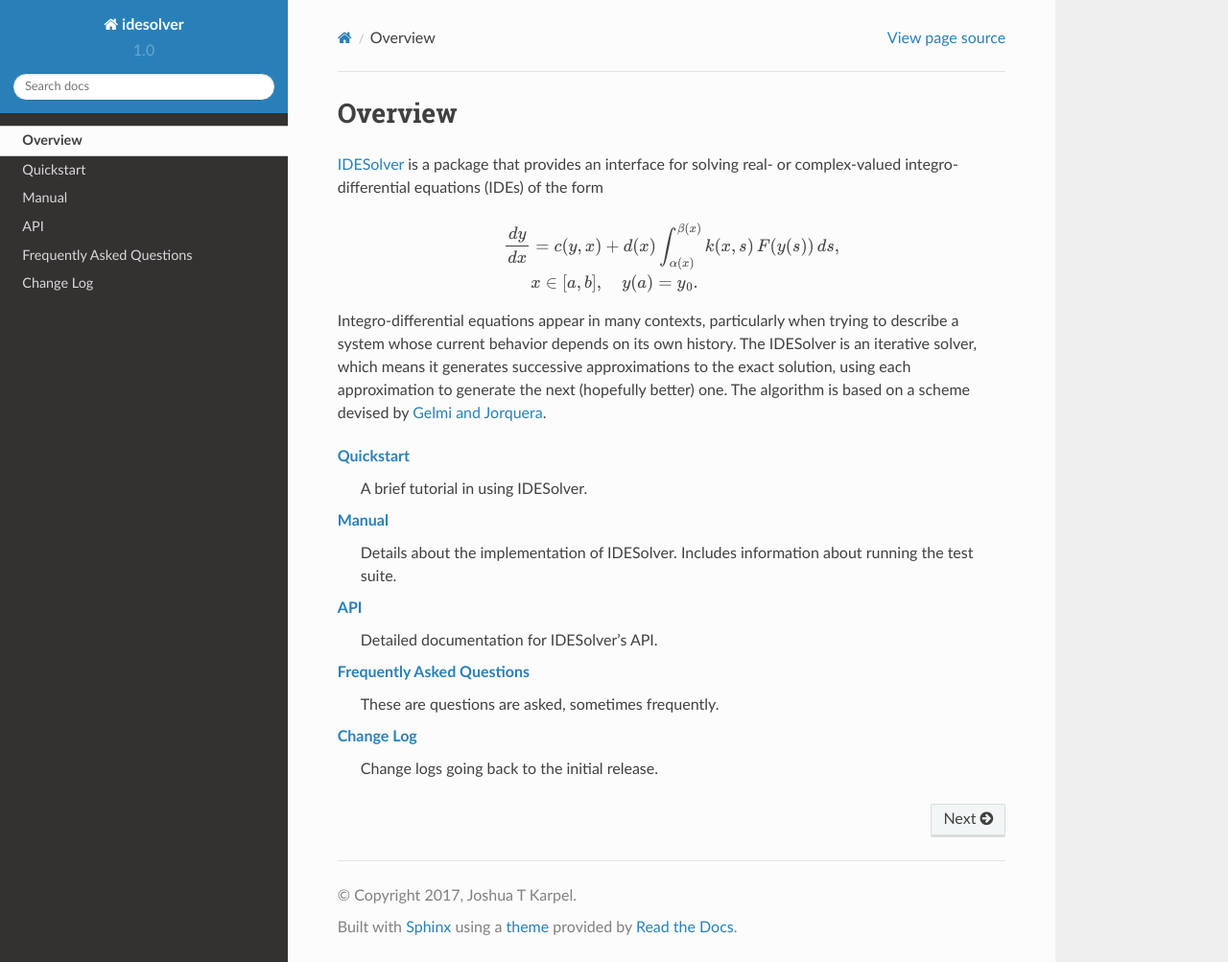
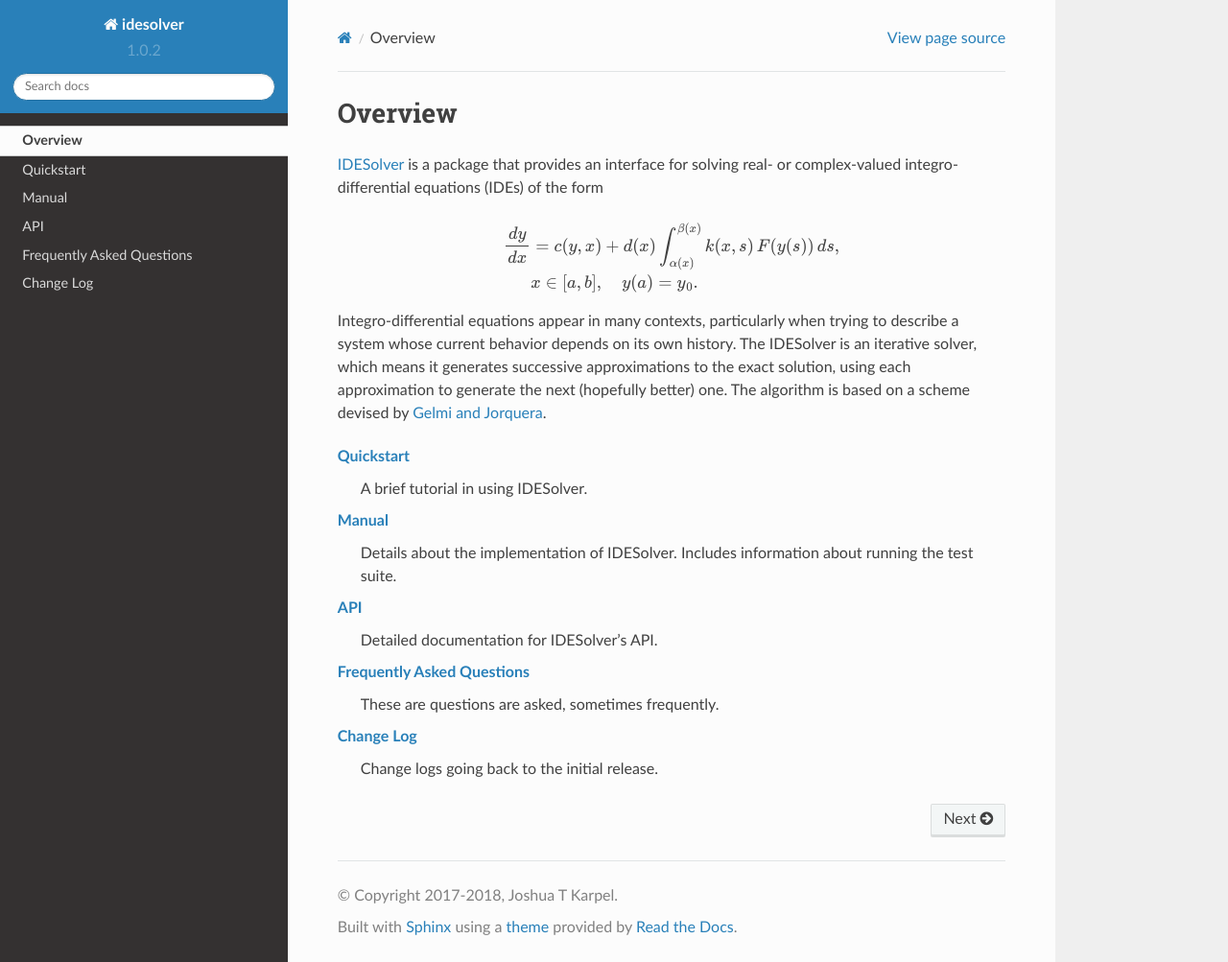
Before and after one commit to JoshKarpel/idesolver, a Sphinx documentation site: the page built from docs/source/index.rst, in a window 1280 px wide and 1003 px high. Shown: the whole window at 96% size. Built offline with Sphinx 7.4.7 and the Read the Docs theme 2.0.0, drawn with Linux system fonts in a browser that asks for light colours.

Commit message:
Version number 1.0.2

```diff
--- a/docs/source/conf.py
+++ b/docs/source/conf.py
@@ -56,7 +56,7 @@
 
 # General information about the project.
 project = 'idesolver'
-copyright = '2017, Joshua T Karpel'
+copyright = '2017-2018, Joshua T Karpel'
 author = 'Joshua T Karpel'
 
 # The version info for the project you're documenting, acts as replacement for
@@ -64,9 +64,9 @@
 # built documents.
 #
 # The short X.Y version.
-version = '1.0'
+version = '1.0.2'
 # The full version, including alpha/beta/rc tags.
-release = '1.0'
+release = '1.0.2'
 
 # The language for content autogenerated by Sphinx. Refer to documentation
 # for a list of supported languages.
--- a/setup.py
+++ b/setup.py
@@ -16,7 +16,7 @@
 
 setup(
     name = 'idesolver',
-    version = '1.0.1',
+    version = '1.0.2',
     author = 'Josh Karpel',
     author_email = 'karpel@wisc.edu',
     maintainer = 'Josh Karpel',
```
Also changed, not shown: 12 other files.
